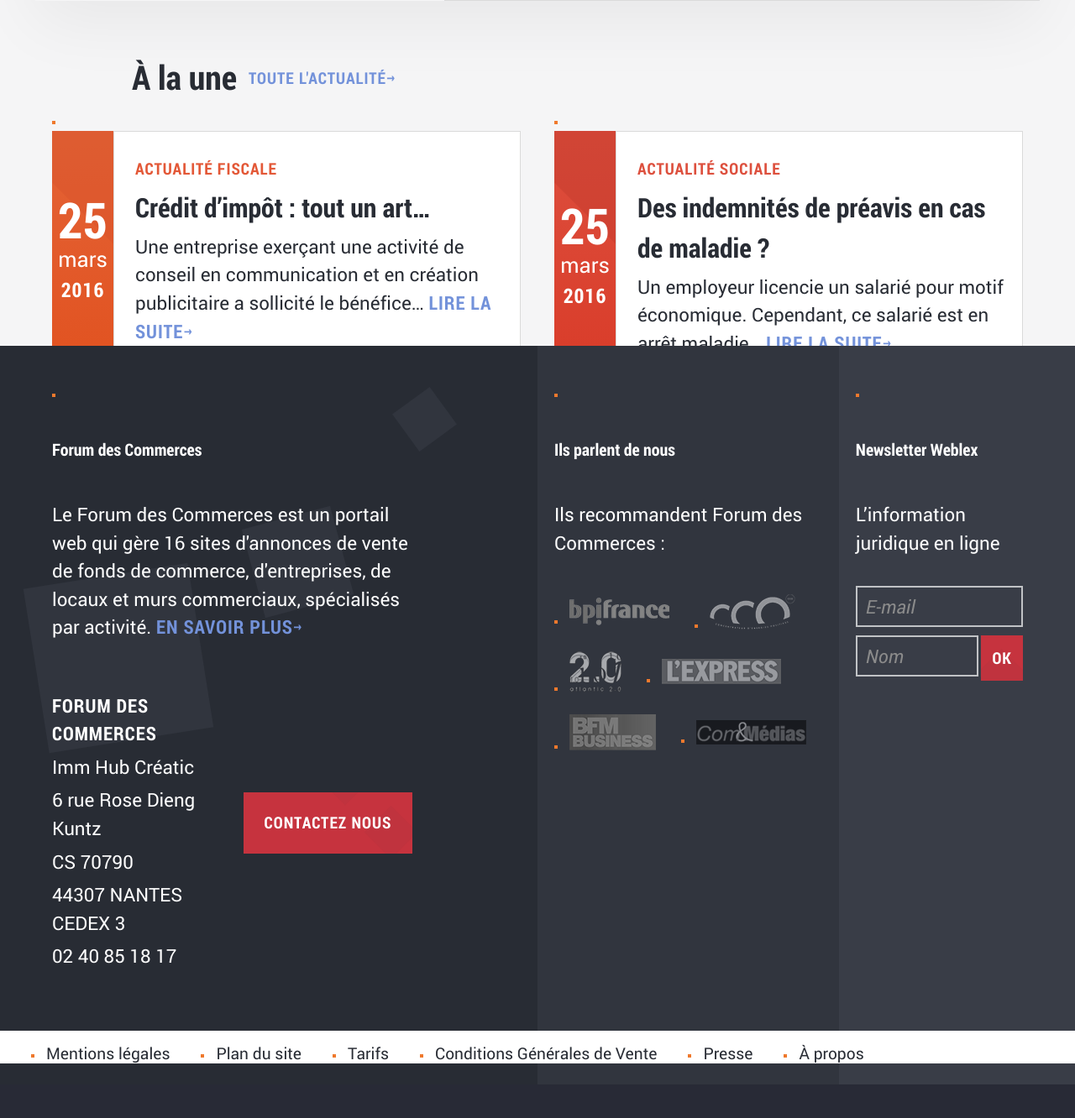
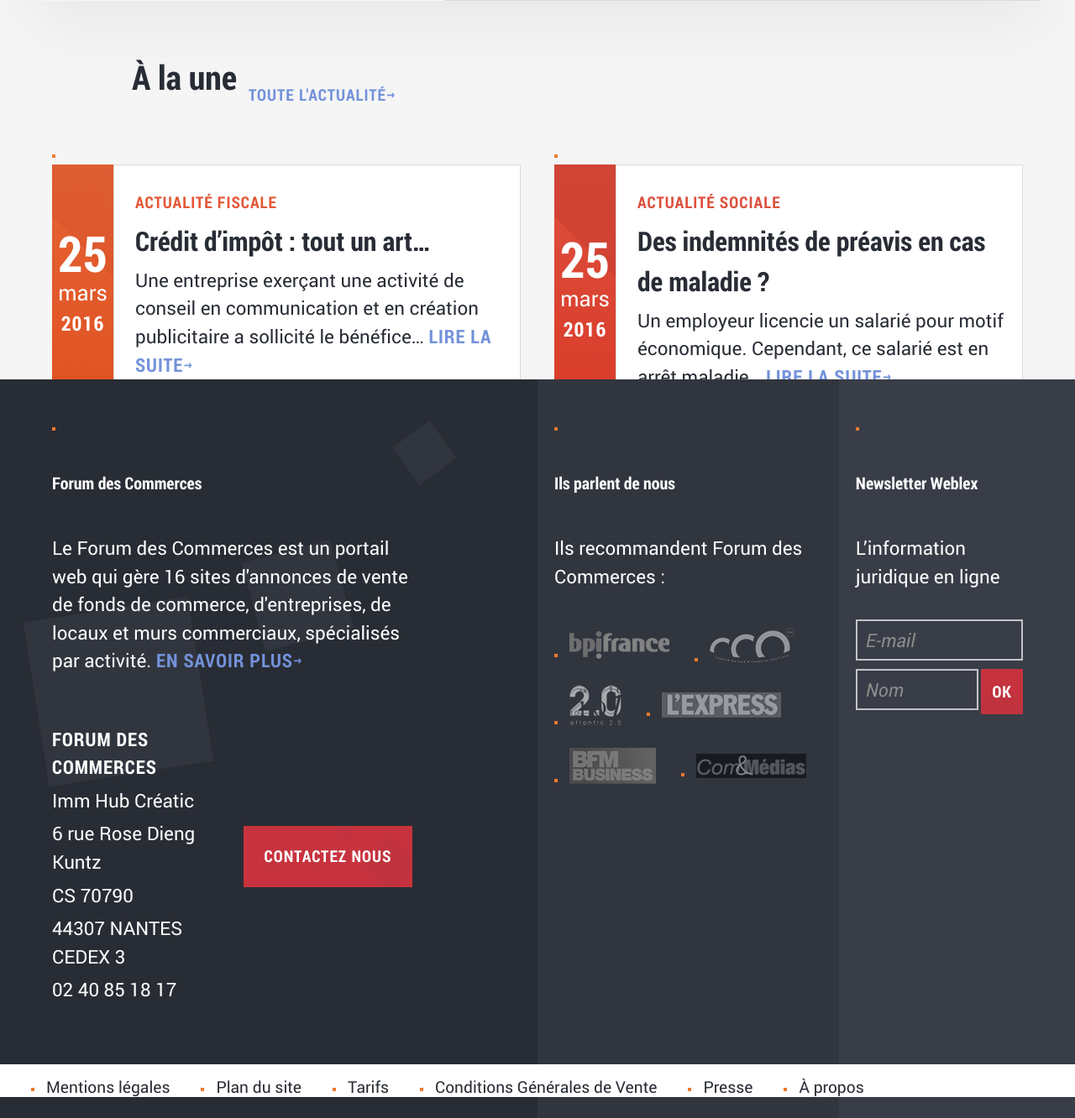
Before and after one commit to stereosuper/fdc, a PHP site: page /index.html in a window 1280 px wide. Shown: the part 904-2236 px from the top of the page at 84% size. Before the commit the page ends 2196 px from the top, so only its background shows below. Run offline with PHP 8.4, Linux system fonts and the light colour scheme.

Commit message:
title margin

```diff
--- a/css/main.css
+++ b/css/main.css
@@ -542,7 +542,7 @@ h1 {
 h2 {
   font-size: 1.25em;
   padding: 2em 0 0.5em;
-  margin: 0;
+  margin: 0 0 1em;
   color: #df5441; }
   h2.h1 {
     font-size: 2.5em;
--- a/scss/base/_base.scss
+++ b/scss/base/_base.scss
@@ -46,7 +46,7 @@ h1{
 h2{
     font-size: 1.25em;
     padding: 2em 0 0.5em;
-    margin: 0;
+    margin: 0 0 1em;
     color: $theme-rouge-title;
     &.h1{
       font-size: 2.5em;
```
